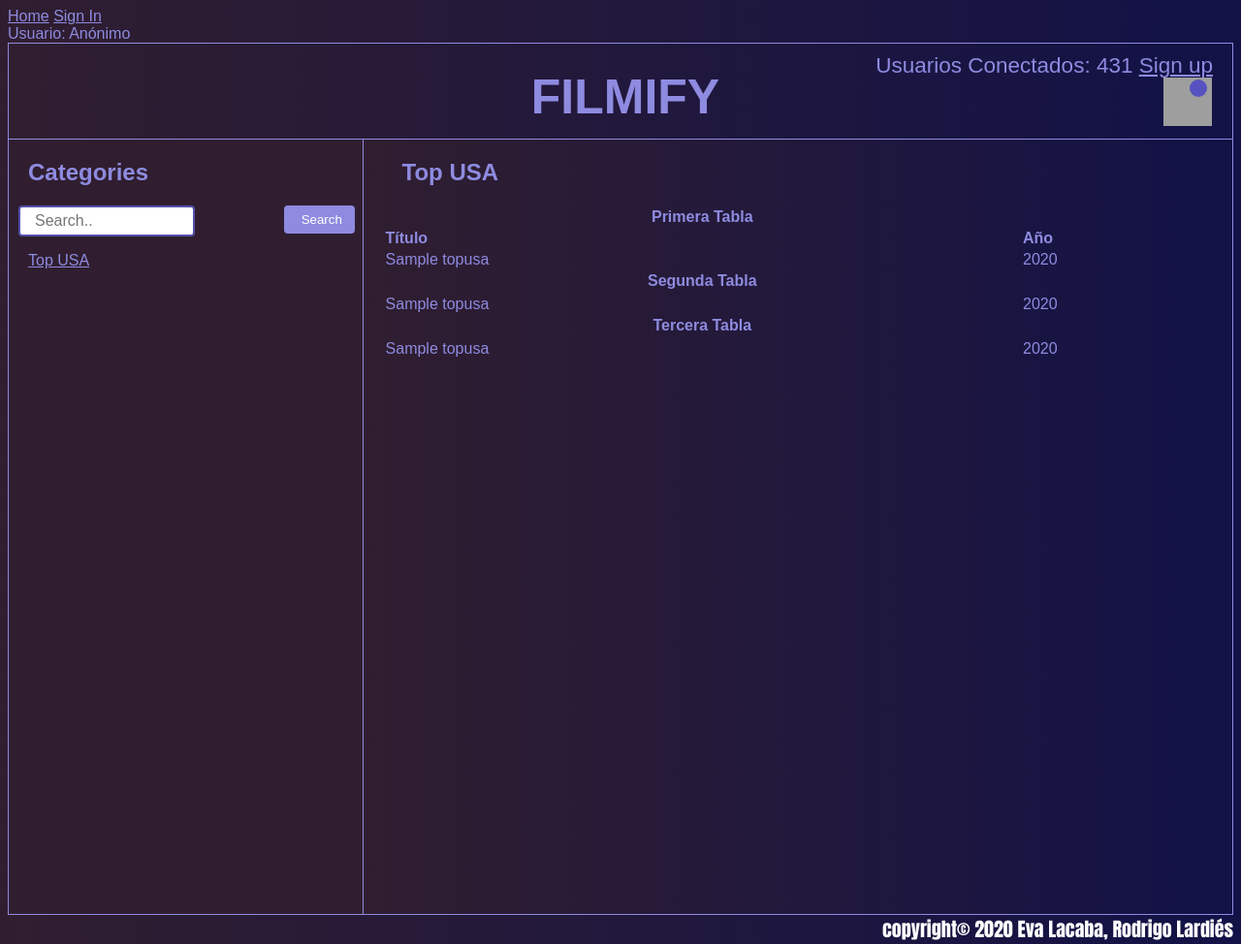
After one commit to RLardies/VideoClub-Web, a Flask app: page /topUSA in a window 1280 px wide. The commit adds this page. Shown: the whole page at 97% size. Run offline with Flask 2, Linux system fonts and the light colour scheme; a database or web service that is not in the repository returns one stand-in record (values such as "Sample title"); grey boxes are pictures that could not be loaded.

Commit message:
Parte A acabada

```diff
--- a/app/database.py
+++ b/app/database.py
@@ -1,5 +1,6 @@
 # -*- coding: utf-8 -*-
-
+import pymongo
+from pymongo import MongoClient
 import os
 import sys, traceback
 from sqlalchemy import create_engine
@@ -7,8 +8,11 @@ from sqlalchemy import Table, Column, Integer, String, MetaData, ForeignKey, tex
 from sqlalchemy.sql import select
 
 # configurar el motor de sqlalchemy
-db_engine = create_engine("postgresql://alumnodb:alumnodb@localhost/si1", echo=False)
+db_engine = create_engine("postgresql://alumnodb:alumnodb@localhost/si1bis", echo=False)
 db_meta = MetaData(bind=db_engine)
+
+myclient = pymongo.MongoClient("mongodb://localhost:27017/")
+db_mongo = myclient["si1"]
 
 #registra el usuario en nuestra base de datos
 def db_register(data):
@@ -649,3 +653,61 @@ def db_getnumitems(userid):
         print("-"*60)
 
         return False
+
+
+def db_topUSAfirstTable():
+
+
+    col = db_mongo["topUSA"]
+    query = { "year" : "1997", "title" : { "$regex" : "(?i).*?\\blife.*?\\b"}, 'genres':{ "$in": ["Comedy"]}}
+    topUSA = col.find(query)
+
+    top = []
+
+    for movie in topUSA:
+
+        peli = {}
+
+        peli["title"] = movie["title"]
+        peli["year"] = movie["year"]
+        top.append(peli)
+
+    return top
+
+def db_topUSAsecondTable():
+
+    col = db_mongo["topUSA"]
+    query = {  "year" : { "$gte" : "1990"}, "year" : {"$lte": "1999"},'directors':{ "$in": ["Allen, Woody"]}}
+    topUSA = col.find(query)
+
+    top = []
+    for movie in topUSA:
+
+        peli = {}
+
+        peli["title"] = movie["title"]
+        peli["year"] = movie["year"]
+        peli["directores"] = movie["directors"]
+
+        top.append(peli)
+
+    return top
+
+def db_topUSAthirdTable():
+
+    col = db_mongo["topUSA"]
+    query = { 'actors':{ "$in": ["Parsons, Jim"]}, 'actors':{ "$in": ["Parsons, Jim"]}}
+    topUSA = col.find(query)
+
+    top = []
+    for movie in topUSA:
+
+        peli = {}
+
+        peli["title"] = movie["title"]
+        peli["year"] = movie["year"]
+        peli["actors"] = movie["actors"]
+
+        top.append(peli)
+
+    return top
--- a/app/routes.py
+++ b/app/routes.py
@@ -471,3 +471,14 @@ def connected_user():
     num_users = randint(100, 1000)
 
     return "Usuarios Conectados: " + str(num_users)
+
+@app.route('/topUSA', methods=['GET', 'POST'])
+def topUSA():
+
+    firstTable = database.db_topUSAfirstTable()
+
+    secondTable = database.db_topUSAsecondTable()
+    thirdTable = database.db_topUSAthirdTable()
+
+    return render_template('topUSA.html', title="Top USA",
+                        firstTable=firstTable, secondTable=secondTable, thirdTable=thirdTable)
--- a/app/static/estilo.css
+++ b/app/static/estilo.css
@@ -509,7 +509,17 @@ table {
   width: 100%;
 }
 
-td {
+.titleTable {
+  text-align: left;
+}
+
+.tables {
+  text-align: left;
+  align-items: left;
+  width: 100%;
+}
+
+th {
   text-align: center;
 }
 
--- a/app/templates/base.html
+++ b/app/templates/base.html
@@ -55,6 +55,7 @@
 
 
     <ul class="cats">
+        <li><a href="{{ url_for('topUSA')}}" >Top USA</a></li>
       {% for category in categories %}
         <li><a href="{{ url_for('category', nombre = category )}}" >{{ category }}</a></li>
       {% endfor %}
--- /dev/null
+++ b/app/templates/topUSA.html
@@ -0,0 +1,52 @@
+{% extends "base.html" %}
+
+{% block content %}
+<body>
+
+<div class="content">
+    <h2 class="subtitulos">{{ title }}</h2>
+
+    <table class="tables">
+        <tr>
+            <th>Primera Tabla</th>
+        <tr>
+            <th class="titleTable">Título</th>
+            <th class="titleTable">Año</th>
+        </tr>
+
+        {% for item in firstTable %}
+        <tr>
+            <td>{{item.title}}</td>
+            <td>{{item.year}}</td>
+        </tr>
+        {% endfor %}
+
+        <tr>
+            <th>Segunda Tabla</td>
+        <tr>
+
+        {% for item in secondTable %}
+        <tr>
+            <td>{{item.title}}</td>
+            <td>{{item.year}}</td>
+        </tr>
+        {% endfor %}
+
+        <tr>
+            <th>Tercera Tabla</td>
+        <tr>
+
+        {% for item in thirdTable %}
+        <tr>
+            <td>{{item.title}}</td>
+            <td>{{item.year}}</td>
+        </tr>
+        {% endfor %}
+    </table>
+
+</div>
+
+</body>
+</html>
+
+{% endblock %}
--- /dev/null
+++ b/sql/clientesDistintos.sql
@@ -0,0 +1,12 @@
+create or replace function clientesDistintos(fecha integer, totalAmount integer)
+    returns integer
+
+begin
+    return query
+
+
+
+end;
+$$  language plpgsql;
+
+select * from  clientesDistintos(19000, 320000);
```
Also changed, not shown: app/createMongoDBFromPostgreSQLDB.py (+37 -6 lines).
